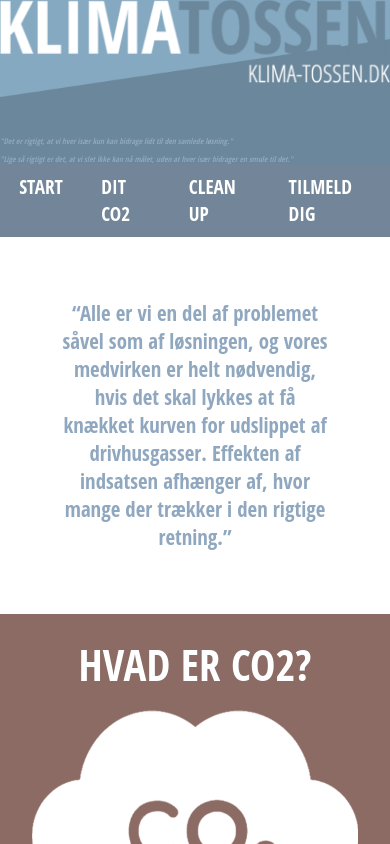
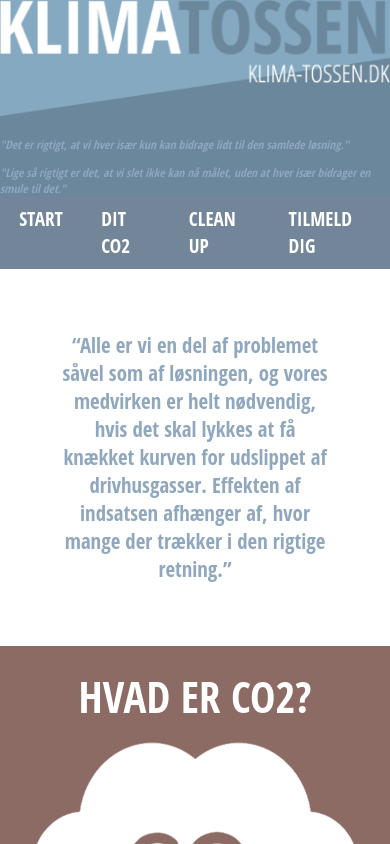
Before and after one commit to Emsenparry/climat-tossen, a React (Create React App) app in the folder climate-goals/: page / in a window 390 px wide. Shown: the top 844 px of the page. Built offline with nearby package versions, Linux system fonts and the light colour scheme.

Commit message:
scss media queries changed pixel

```diff
--- a/climate-goals/src/components/partials/footer/footer.module.scss
+++ b/climate-goals/src/components/partials/footer/footer.module.scss
@@ -75,7 +75,7 @@
 }
 
 
-@media (max-width: 600px) {
+@media (max-width: 800px) {
     .footerMain {
         display: flex;
         flex-direction: column;
--- a/climate-goals/src/components/partials/header/header.module.scss
+++ b/climate-goals/src/components/partials/header/header.module.scss
@@ -23,7 +23,7 @@
     }
 }
 
-@media (max-width: 600px) {
+@media (max-width: 800px) {
     .headerMain {
         .bottomRight{
             position: relative;
@@ -31,7 +31,7 @@
             text-align: left;
             margin: 1em 0 0 0;
             width: 100%;
-            font-size: 2vw;
+            font-size: 3vw;
             }
         }
     }
```
